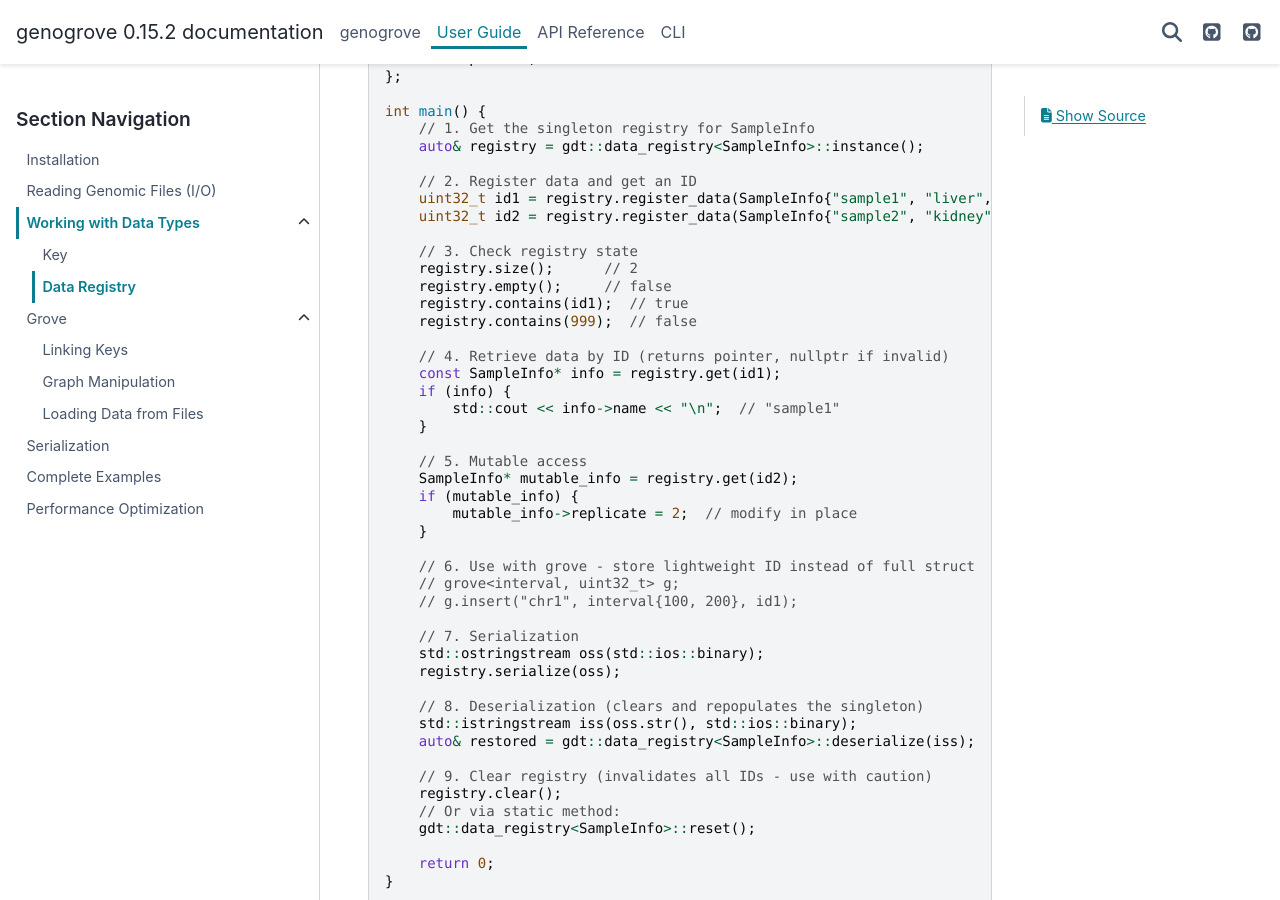
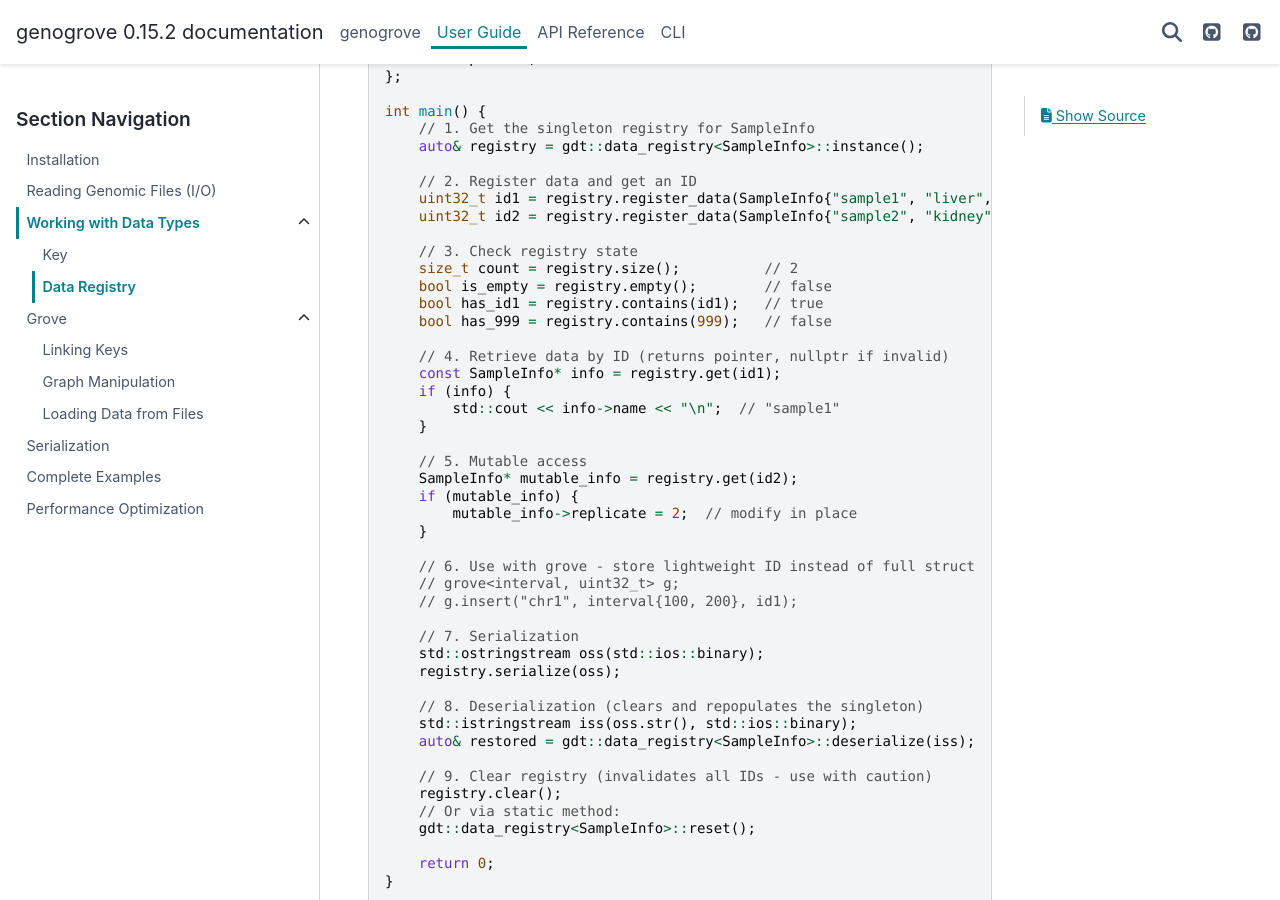
Before and after one commit to genogrove/docs, a Sphinx documentation site: the page built from source/guide/data_types/data_registry.md, in a window 1280 px wide and 900 px high, scrolled down 449 px. Built offline with Sphinx 7.4.7 and the PyData theme 0.15.4, drawn with Linux system fonts in a browser that asks for light colours.

Commit message:
Fix examples that discard [[nodiscard]] return values
- serialization.md: capture data_registry::deserialize() result
- data_registry.md: capture size(), empty(), contains() results

Closes #40

Co-Authored-By: Claude Opus 4.6 <noreply@anthropic.com>

```diff
--- a/source/guide/data_types/data_registry.md
+++ b/source/guide/data_types/data_registry.md
@@ -25,10 +25,10 @@ int main() {
     uint32_t id2 = registry.register_data(SampleInfo{"sample2", "kidney", 1});
 
     // 3. Check registry state
-    registry.size();      // 2
-    registry.empty();     // false
-    registry.contains(id1);  // true
-    registry.contains(999);  // false
+    size_t count = registry.size();          // 2
+    bool is_empty = registry.empty();        // false
+    bool has_id1 = registry.contains(id1);   // true
+    bool has_999 = registry.contains(999);   // false
 
     // 4. Retrieve data by ID (returns pointer, nullptr if invalid)
     const SampleInfo* info = registry.get(id1);
```
Also changed, not shown: source/guide/serialization.md (+2 -2 lines).
